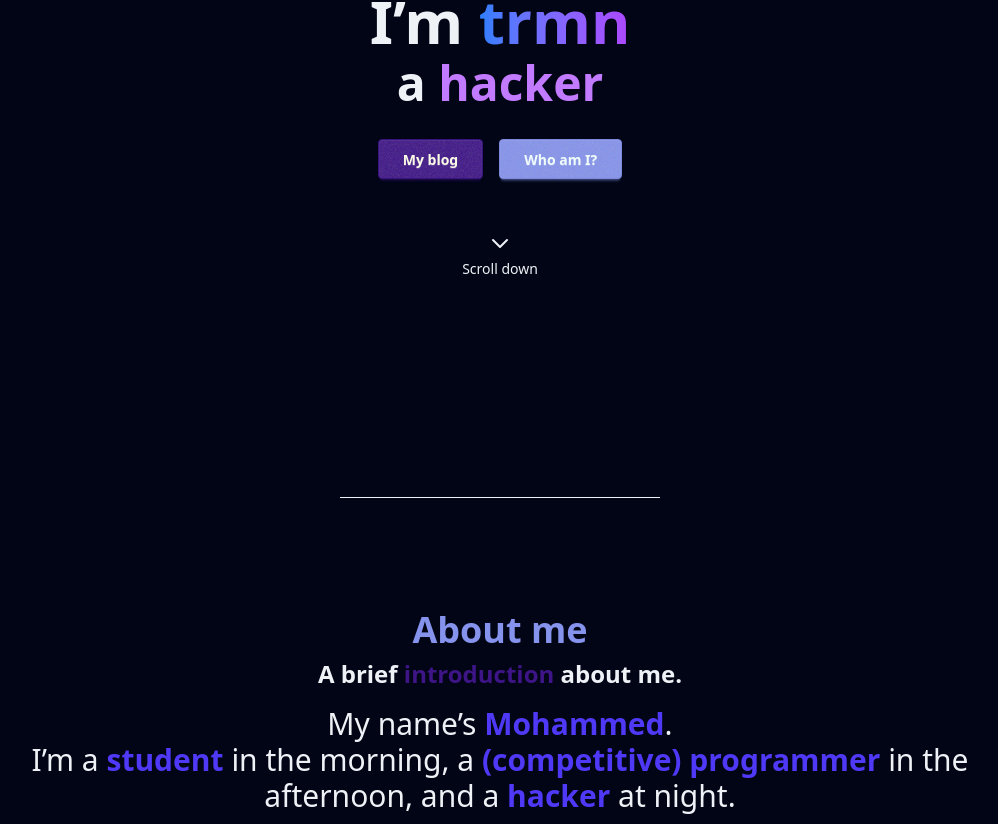
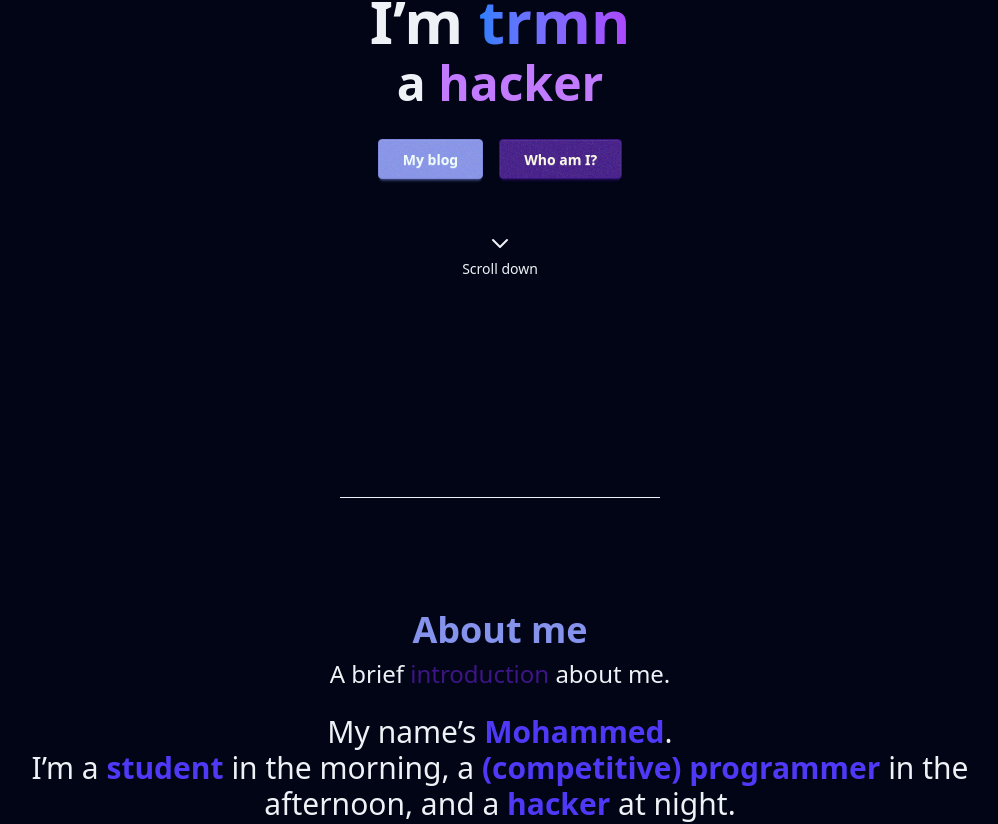
Before and after one commit to Termindev/personal-blog, a SvelteKit app: page / in a window 1280 px wide. Shown: the part 369-1193 px from the top of the page, without its empty margins (140-1138 px from the left). Built offline with nearby package versions, Linux system fonts and the light colour scheme.

Commit message:
some fixes

```diff
--- a/src/app.css
+++ b/src/app.css
@@ -15,10 +15,10 @@
   --color-base-200: oklch(20% 0.042 265.755);
   --color-base-300: oklch(27% 0.041 260.031);
   --color-base-content: oklch(96% 0.007 247.896);
-  --color-primary: #3E1586;
-  --color-primary-content: oklch(98% 0.026 102.212);
-  --color-secondary: #8593EC;
-  --color-secondary-content: oklch(98% 0.014 180.72);
+  --color-primary: #8593EC;
+  --color-primary-content: oklch(98% 0.014 180.72);
+  --color-secondary: #3E1586;
+  --color-secondary-content: oklch(98% 0.026 102.212);
   --color-accent: oklch(51% 0.262 276.966);
   --color-accent-content: oklch(96% 0.018 272.314);
   --color-neutral: oklch(12% 0.042 264.695);
--- a/src/components/AboutMe.svelte
+++ b/src/components/AboutMe.svelte
@@ -1,8 +1,8 @@
 <section class="py-24 px-6 text-base-content text-center" id="about">
   <div class="z-10 max-w-5xl mx-auto text-2xl md:text-3xl my-4">
-    <h2 class="text-4xl font-bold text-secondary mb-2">About me</h2>
-    <h2 class="text-2xl font-bold mb-4">
-      A brief <span class="text-primary">introduction</span> about me.
+    <h2 class="text-4xl font-bold text-primary mb-2">About me</h2>
+    <h2 class="text-2xl mb-6">
+      A brief <span class="text-secondary">introduction</span> about me.
     </h2>
 
     <p>
@@ -16,7 +16,7 @@
       <span class="font-bold text-accent">hacker</span> at night.
     </p>
 
-    <p class="text-base-content/90 text-xl md:text-2xl my-4">
+    <!-- <p class="text-base-content/90 text-xl md:text-2xl my-4">
       Well, other than that, I like
       <span class="text-accent"> reading</span>,
       <span class="text-accent"> studying</span>, and
@@ -24,13 +24,13 @@
         turning whatever comes to my field of imaginations to reality with the
         help of code</span
       >.
-    </p>
-
+    </p> -->
+    <!--
     <p class="text-xl md:text-2xl my-4">
       I like <span class="text-info">thinking for long periods of time</span>,
       sometimes I’d think about a problem for weeks, I’d watch courses, read
       books — all just to get the satisfaction of solving a problem.
-    </p>
+    </p> -->
 
     <p class="text-xl md:text-2xl my-4">
       I’m also fluent in three languages! I speak
```
